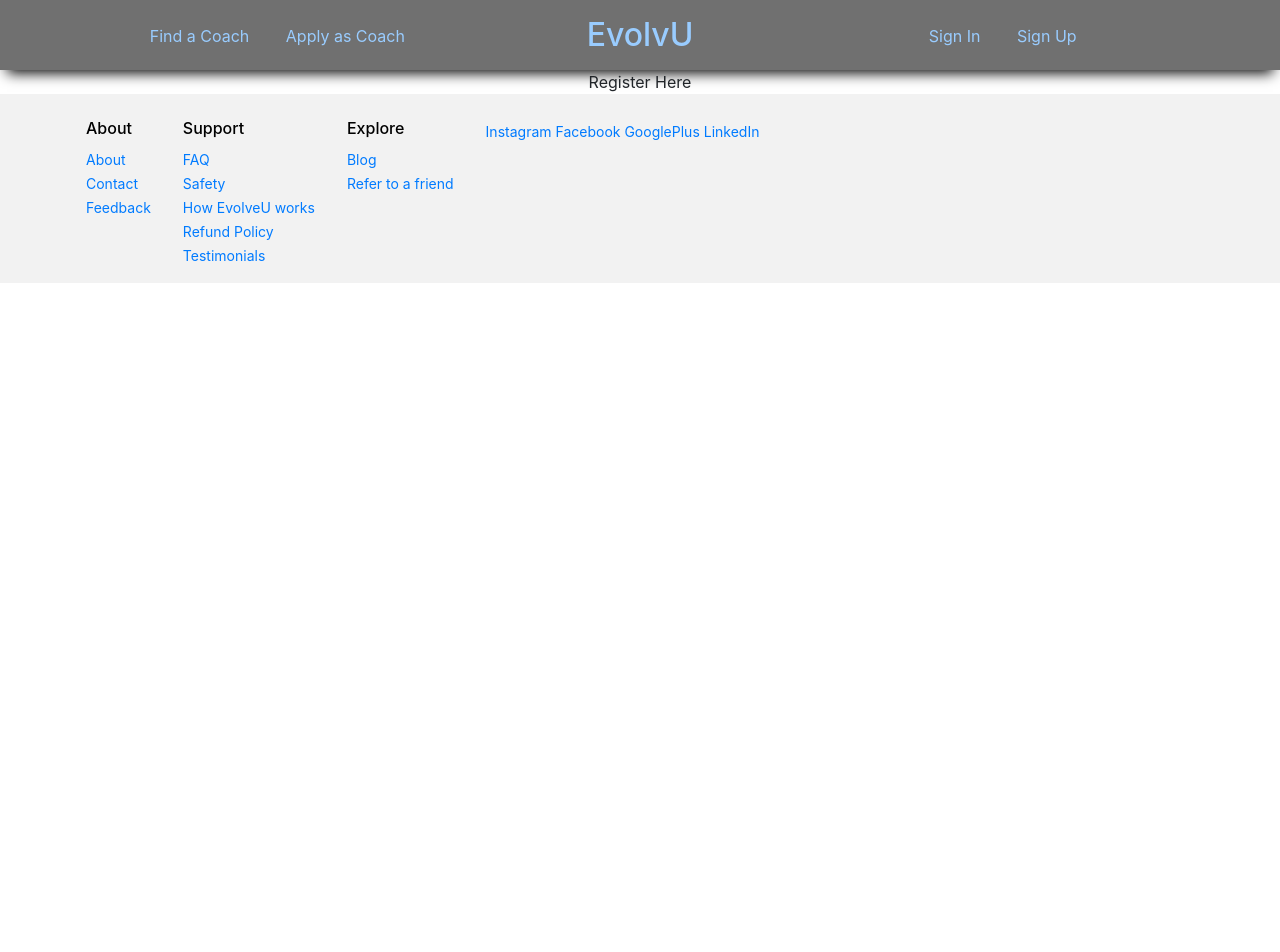
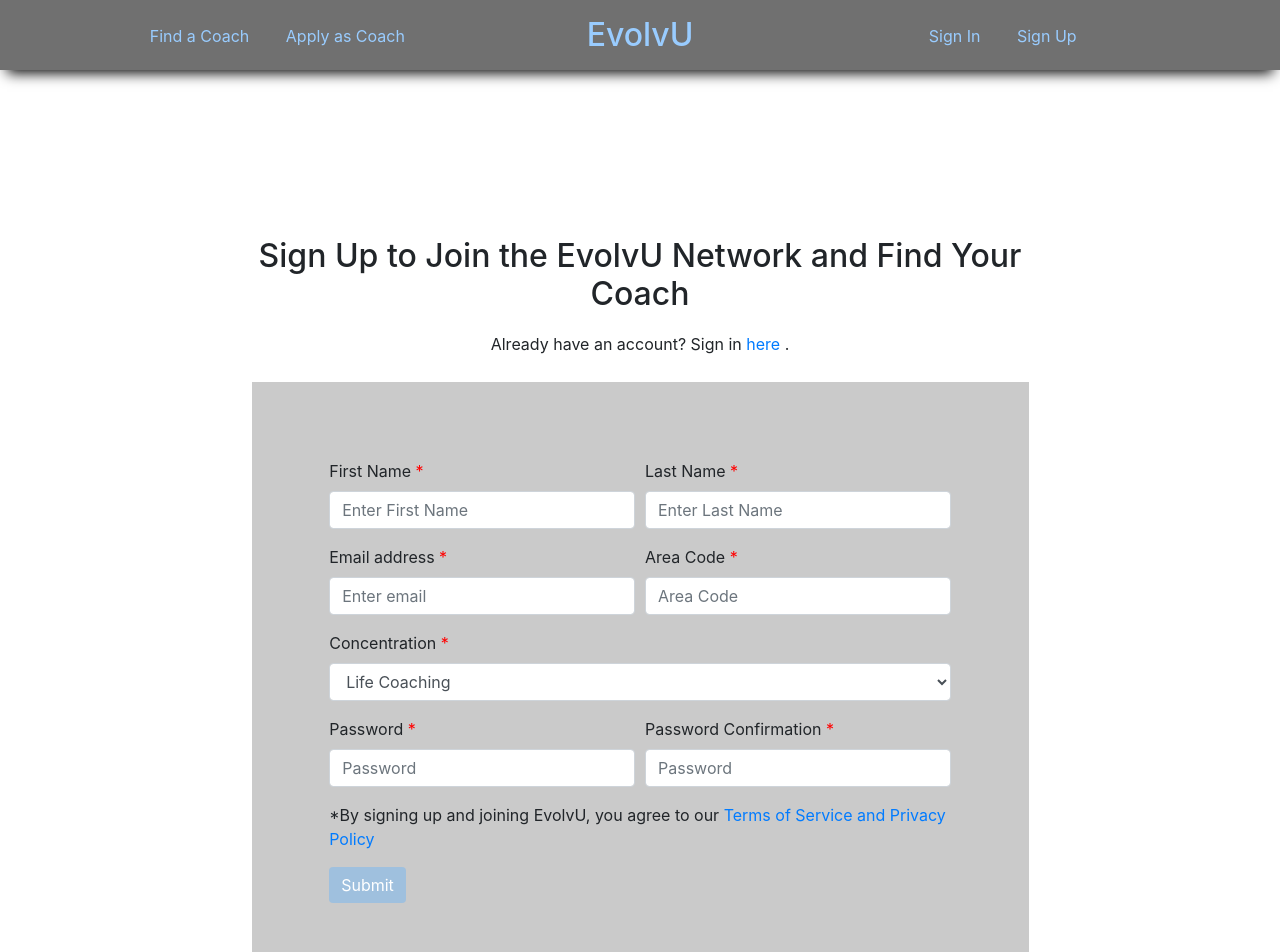
Before and after one commit to BU-Spark/se-evolvu-app, a React (Create React App) app in the folder client/: page /register in a window 1280 px wide. Shown: the top 952 px of the page. Before the commit the page ends 800 px from the top, so only its background shows below. Built offline with nearby package versions, Linux system fonts and the light colour scheme.

Commit message:
finished registration page and fixed message actions (wrong imports) and added a temporary service for fetching coaches

```diff
--- a/client/src/App.js
+++ b/client/src/App.js
@@ -37,6 +37,9 @@ function App() {
           <Route path="/apply">
               <PlaceHolderPage page="Coach Application"/>
           </Route>
+          <Route path="tos-and-policy">
+            <PlaceHolderPage page="Terms of Service and Policy Placeholder"/>
+          </Route>
           <Route path="/coach/profile" component={CoachProfilePage}/>
           <Route path="/login" component={LoginPage}/>
           <Route path="/register" component={RegisterPage}/>
--- a/client/src/components/RegisterPage/index.css
+++ b/client/src/components/RegisterPage/index.css
@@ -0,0 +1,47 @@
+
+#register-container {
+    text-align: left;
+}
+
+.register-form {
+    padding: 10%;
+    background: #CACACA;
+}
+
+#register-form-submit {
+    background-color: #9FC0DE;
+    border: none;
+}
+
+.register-form-container {
+    margin: 15%;
+}
+
+#register-form-submit:hover {
+    background-color: #779ECC;
+    transition: 0.3s;
+    border: none;
+}
+
+#register-form-submit:disabled {
+    background-color: #E1ECF7;
+    transition: 0.3s;
+    border: none;
+}
+
+#register-social-media {
+    background-color: #373737;
+    color: white;
+    border: none;
+    margin: 10px;
+}
+
+#register-social-media:hover {
+    background-color: #707070;
+    transition: 0.3s;
+    color: white;
+    border: none;
+}
+
+.register-form-input {
+}
--- a/client/src/components/RegisterPage/index.js
+++ b/client/src/components/RegisterPage/index.js
@@ -1,18 +1,192 @@
 import React, { useState } from 'react';
+import { useSelector, useDispatch } from 'react-redux';
+import { Link, Redirect } from 'react-router-dom';
+import  { isEmail } from 'validator';
+import { Types } from '../../redux/actions/actionTypes.js';
+
+import Button from 'react-bootstrap/Button';
+import Form from 'react-bootstrap/Form';
+import Alert from 'react-bootstrap/Alert';
+import Col from 'react-bootstrap/Col';
+
+import { register } from '../../redux/actions/authAction.js';
+
+import './index.css';
 
 const RegisterPage = () => {
 
-    const [firstName, setFirstName] = useState("");
-    const [lastName, setLastName] = useState("");
-    const [email, setEmail] = useState("");
-    const [password, setPassword] = useState("");
-    const [concentration, setConcentration] = useState("");
-    const [areaCode, setAreaCode] = useState("");
+    const message = useSelector(state => state.messageReducer.message);
+    const dispatch = useDispatch();
 
+    const [firstName, setFirstName] = useState(" ");
+    const [lastName, setLastName] = useState(" ");
+    const [email, setEmail] = useState(" ");
+    const [password, setPassword] = useState(" ");
+    const [confirmPassword, setConfirmPassword] = useState(" ");
+    const [confirmPasswordError, setConfirmPasswordError] = useState(false);
+    const [concentration, setConcentration] = useState(" ");
+    const [areaCode, setAreaCode] = useState(" ");
+
+    const [successfullyRegistered, setSuccessfullyRegistered] = useState(false);
+
+    const validate = () => {
+
+        if (firstName === " " || firstName === "") {
+            return false;
+        }
+
+        if (lastName === " " || lastName === "") {
+            return false;
+        }
+
+        if (email === " " || email === "" || !isEmail(email)) {
+            return false;
+        }
+
+        if (password === " " || password === "" || !isEmail(email)) {
+            return false;
+        }
+
+        if (areaCode === " " || areaCode === "" || !isEmail(email)) {
+            return false;
+        }
+
+        // Check if passwords match
+        if (confirmPassword.localeCompare(password) ) {
+            setConfirmPasswordError(true)
+        } else {
+            setConfirmPasswordError(false)
+        }
+
+        return true;
+    }
+
+    const onRegister = (e) => {
+        e.preventDefault()
+
+        if (validate()) {
+            const params = {
+                firstName,
+                lastName,
+                email,
+                password,
+                areaCode,
+                concentration
+            };
+            dispatch(register(params))
+                .then( () => {
+                    setSuccessfullyRegistered(true);
+                })
+                .catch( () => {
+                    setSuccessfullyRegistered(false);
+                })
+        } else {
+            dispatch({
+                type: Types.SET_MESSAGE,
+                payload: "One or more of the fields below are invalid.",
+            });
+        }
+    }
+
+    if (successfullyRegistered) {
+        return <Redirect to="/login"/>
+    }
 
     return (
-        <div>
-            Register Here
+        <div className="container" id="register-container">
+
+            <div className="register-form-container">
+                <h2 style={{ paddingBottom: '10px', textAlign: 'center'}}>
+                    Sign Up to Join the EvolvU Network and Find Your Coach
+                </h2>
+                <p style={{ paddingBottom: '10px', textAlign: 'center'}}> Already have an account? Sign in <Link to="/login"> here </Link>.</p>
+                <div className="register-form">
+
+                    <Form >
+                        { message && (
+                                <Alert variant="danger">
+                                    {message}
+                                </Alert>
+                        )}
+                        <Form.Row>
+                            <Col>
+                                <Form.Group controlId="registrationFirstName" className="register-form-input" onChange={ (e) => setFirstName(e.target.value)}>
+                                    <Form.Label>First Name <span style={{ color: 'red'}}>*</span></Form.Label>
+                                    <Form.Control type="" placeholder="Enter First Name" />
+                                </Form.Group>
+                                {
+                                    firstName ? null : <Alert variant="danger"> This is a required field </Alert>
+                            }
+                            </Col>
+                            <Col>
+                                <Form.Group controlId="registrationLastName" className="register-form-input" onChange={ (e) => setLastName(e.target.value)}>
+                                    <Form.Label>Last Name <span style={{ color: 'red'}}>*</span></Form.Label>
+                                    <Form.Control type="" placeholder="Enter Last Name" />
+                                </Form.Group>
+                                {
+                                    lastName ? null : <Alert variant="danger"> This is a required field. </Alert>
+                                }
+                            </Col>
+
+                        </Form.Row>
+                        <Form.Row>
+                            <Col>
+                                <Form.Group controlId="registrationEmail" className="register-form-input" onChange={ (e) => setEmail(e.target.value)}>
+                                    <Form.Label>Email address <span style={{ color: 'red'}}>*</span></Form.Label>
+                                    <Form.Control type="email" placeholder="Enter email" />
+                                </Form.Group>
+                                {
+                                    email ? null : <Alert variant="danger"> {!isEmail(email) ? "Not a valid email" : "This is a required field."} </Alert>
+                                }
+                            </Col>
+                            <Col>
+                                <Form.Group controlId="registrationAreaCode" className="register-form-input" onChange={ (e) => setAreaCode(e.target.value)}>
+                                    <Form.Label>Area Code <span style={{ color: 'red'}}>*</span></Form.Label>
+                                    <Form.Control type="" placeholder="Area Code" />
+                                </Form.Group>
+                                {
+                                    areaCode ? null : <Alert variant="danger"> This is a required field. </Alert>
+                                }
+                            </Col>
+                        </Form.Row>
+                        <Form.Group controlId="registrationConcentration" className="register-form-input" onChange={ (e) => setConcentration(e.target.value)}>
+                            <Form.Label>Concentration <span style={{ color: 'red'}}>*</span></Form.Label>
+                            <Form.Control as="select">
+                                <option>Life Coaching</option>
+                                <option>Nutrition & Fitness</option>
+                                <option>Health and Wellness Coaching</option>
+                                <option>Holistic Health & Wellness Coaching</option>
+                                <option>Spiritual Wellness Coaching</option>
+                            </Form.Control>
+                        </Form.Group>
+                        <Form.Row>
+                            <Col>
+                                <Form.Group controlId="registrationPassword" className="register-form-input" onChange={ (e) => setPassword(e.target.value)}>
+                                    <Form.Label>Password <span style={{ color: 'red'}}>*</span></Form.Label>
+                                    <Form.Control type="password" placeholder="Password" />
+                                </Form.Group>
+                                {
+                                    password ? null : <Alert variant="danger"> This is a required field. </Alert>
+                                }
+                            </Col>
+                            <Col>
+                                <Form.Group controlId="registrationPasswordConfirm" className="register-form-input" onChange={ (e) => setConfirmPassword(e.target.value)}>
+                                    <Form.Label>Password Confirmation <span style={{ color: 'red'}}>*</span></Form.Label>
+                                    <Form.Control type="password" placeholder="Password" />
+                                </Form.Group>
+                                {
+                                    confirmPasswordError ? <Alert variant="danger"> Passwords do not match. </Alert> : null
+                                }
+                            </Col>
+                        </Form.Row>
+                        <p>*By signing up and joining EvolvU, you agree to our <Link to="/tos-and-policy">Terms of Service and Privacy Policy</Link></p>
+                        <Button id="register-form-submit" type="submit" onClick={(e) => onRegister(e)}>
+                            Submit
+                        </Button>
+                    </Form>
+                </div>
+            </div>
+
         </div>
     )
 }
--- a/client/src/redux/actions/messageAction.js
+++ b/client/src/redux/actions/messageAction.js
@@ -1,12 +1,12 @@
 // Based off of code from https://bezkoder.com/react-hooks-redux-login-registration-example/
 
-import { SET_MESSAGE, CLEAR_MESSAGE } from "./types";
+import { Types } from "./actionTypes.js";
 
 export const setMessage = (message) => ({
-  type: SET_MESSAGE,
+  type: Types.SET_MESSAGE,
   payload: message,
 });
 
 export const clearMessage = () => ({
-  type: CLEAR_MESSAGE,
+  type: Types.CLEAR_MESSAGE,
 });
```
Also changed, not shown: client/src/services/userServices.js (+9 -1 lines).
